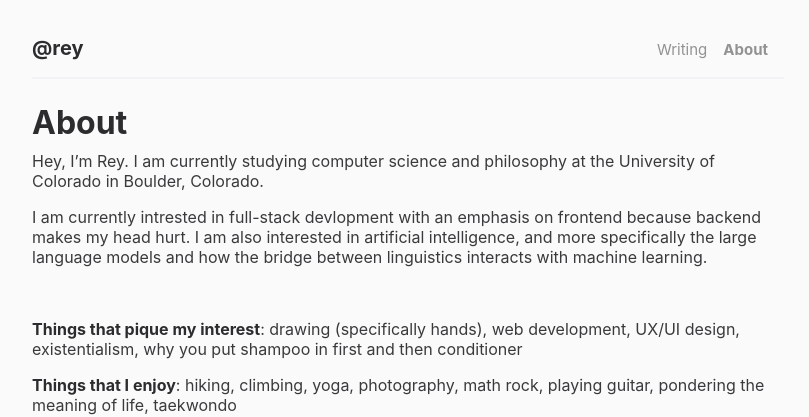
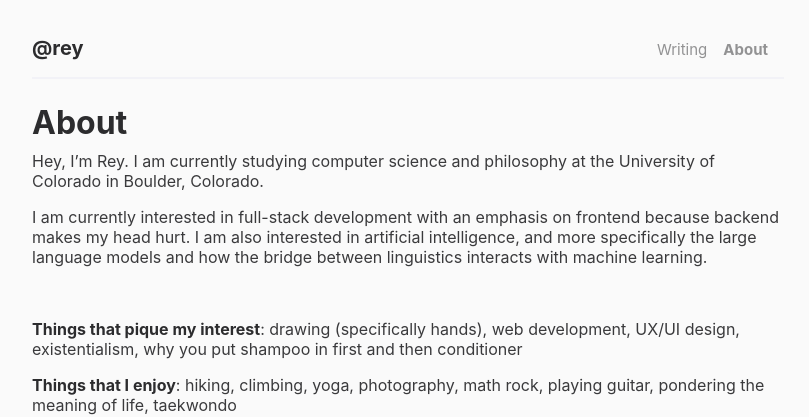
Before and after one commit to exkcd/blog, a Jekyll site: the page built from about.md, in a window 1280 px wide. Shown: the top 417 px of the page, without its empty margins (232-1041 px from the left). Built offline with Jekyll 4.4.1, drawn with Linux system fonts in a browser that asks for light colours.

Commit message:
Update about.md

```diff
--- a/about.md
+++ b/about.md
@@ -5,7 +5,7 @@ title: About
 
 Hey, I'm Rey. I am currently studying computer science and philosophy at the University of Colorado in Boulder, Colorado.
 
-I am currently intrested in full-stack devlopment with an emphasis on frontend because backend makes my head hurt. I am also interested in artificial intelligence, and more specifically the large language models and how the bridge between linguistics interacts with machine learning.
+I am currently interested in full-stack development with an emphasis on frontend because backend makes my head hurt. I am also interested in artificial intelligence, and more specifically the large language models and how the bridge between linguistics interacts with machine learning.
 
 <br/>
 
```
